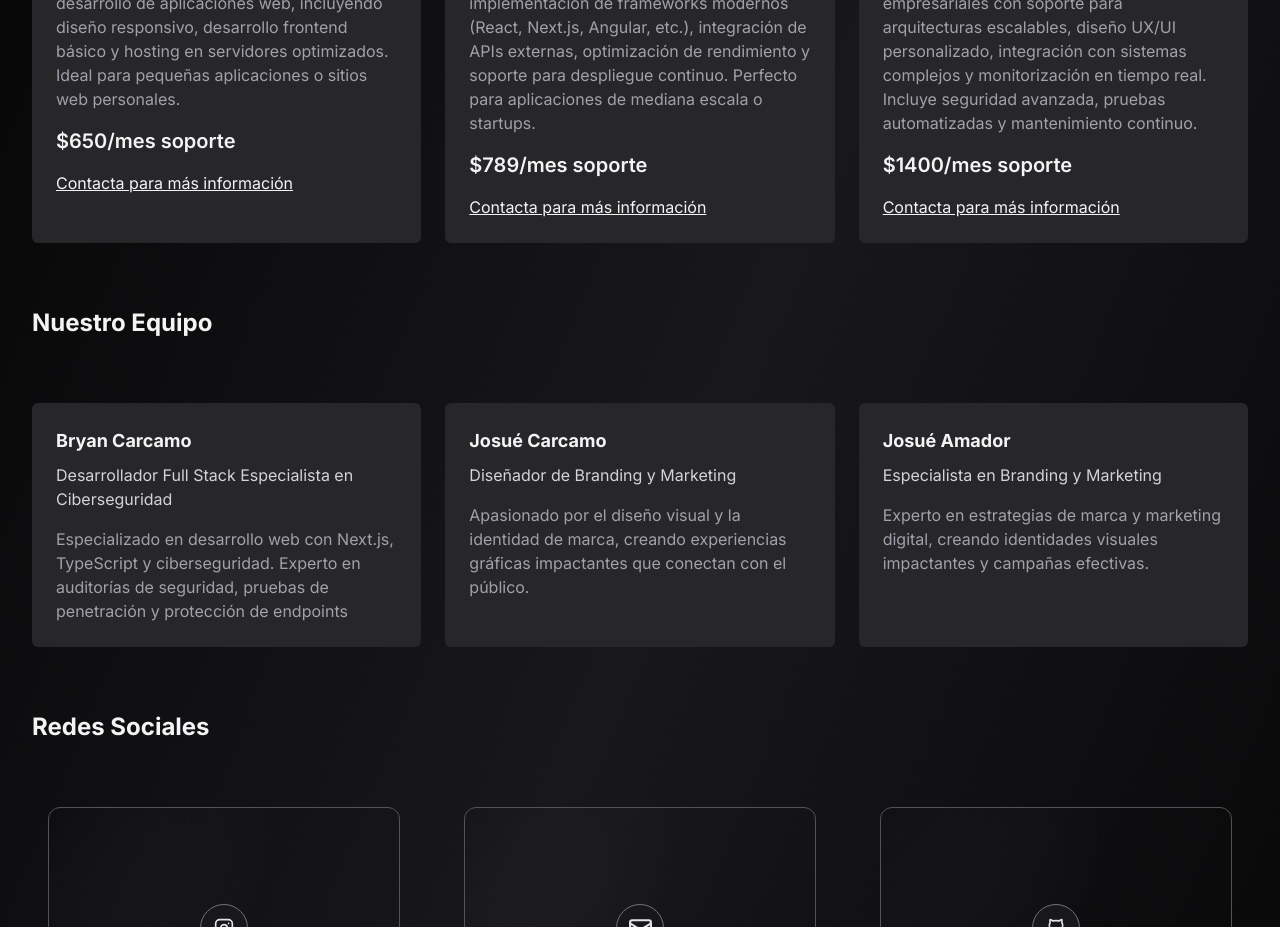
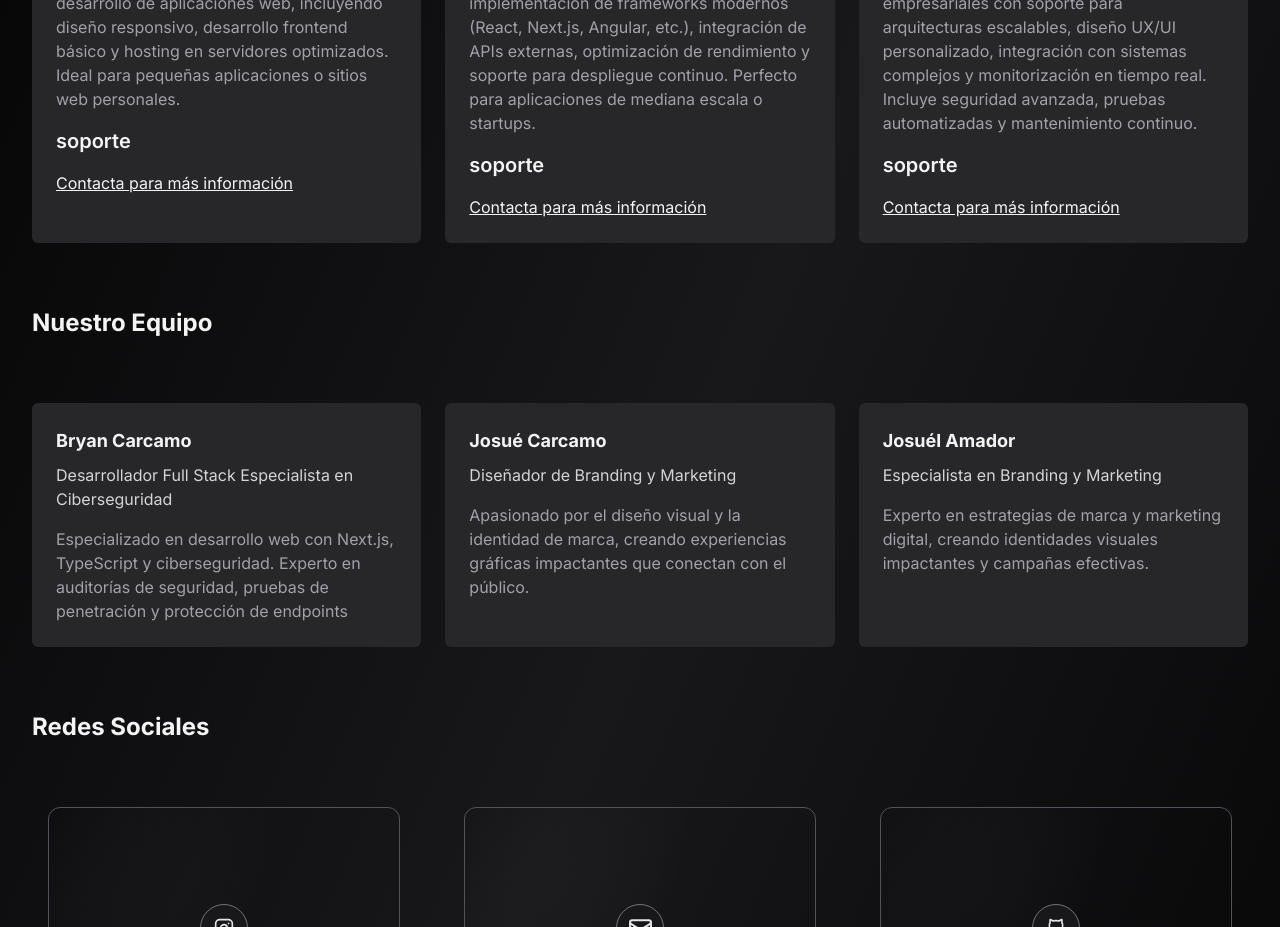
Before and after one commit to Bryan-max95/developer, a Next.js app: page /contact in a window 1280 px wide. Shown: the part 940-1867 px from the top of the page. Built offline with nearby package versions, Linux system fonts and the light colour scheme; no server answers; what tailwindcss-debug-screens would draw is missing.

Commit message:
Update page.tsx
editor

```diff
--- a/app/contact/page.tsx
+++ b/app/contact/page.tsx
@@ -32,19 +32,19 @@ export default function HomePage() {
   const suscripciones = [
     {
       nombre: "Plan Básico",
-      precio: "$650/mes soporte",
+      precio: "soporte",
       descripcion:
         "Acceso a servicios esenciales para el desarrollo de aplicaciones web, incluyendo diseño responsivo, desarrollo frontend básico y hosting en servidores optimizados. Ideal para pequeñas aplicaciones o sitios web personales.",
     },
     {
       nombre: "Plan Profesional",
-      precio: "$789/mes soporte",
+      precio: "soporte",
       descripcion:
         "Desarrollo web avanzado con implementación de frameworks modernos (React, Next.js, Angular, etc.), integración de APIs externas, optimización de rendimiento y soporte para despliegue continuo. Perfecto para aplicaciones de mediana escala o startups.",
     },
     {
       nombre: "Plan Enterprise",
-      precio: "$1400/mes soporte",
+      precio: "soporte",
       descripcion:
         "Solución integral para aplicaciones web empresariales con soporte para arquitecturas escalables, diseño UX/UI personalizado, integración con sistemas complejos y monitorización en tiempo real. Incluye seguridad avanzada, pruebas automatizadas y mantenimiento continuo.",
     },
@@ -160,7 +160,7 @@ export default function HomePage() {
         "Apasionado por el diseño visual y la identidad de marca, creando experiencias gráficas impactantes que conectan con el público.",
     },
     {
-      nombre: "Josué Amador",
+      nombre: "Josuél Amador",
       rol: "Especialista en Branding y Marketing",
       descripcion:
         "Experto en estrategias de marca y marketing digital, creando identidades visuales impactantes y campañas efectivas.",
```
